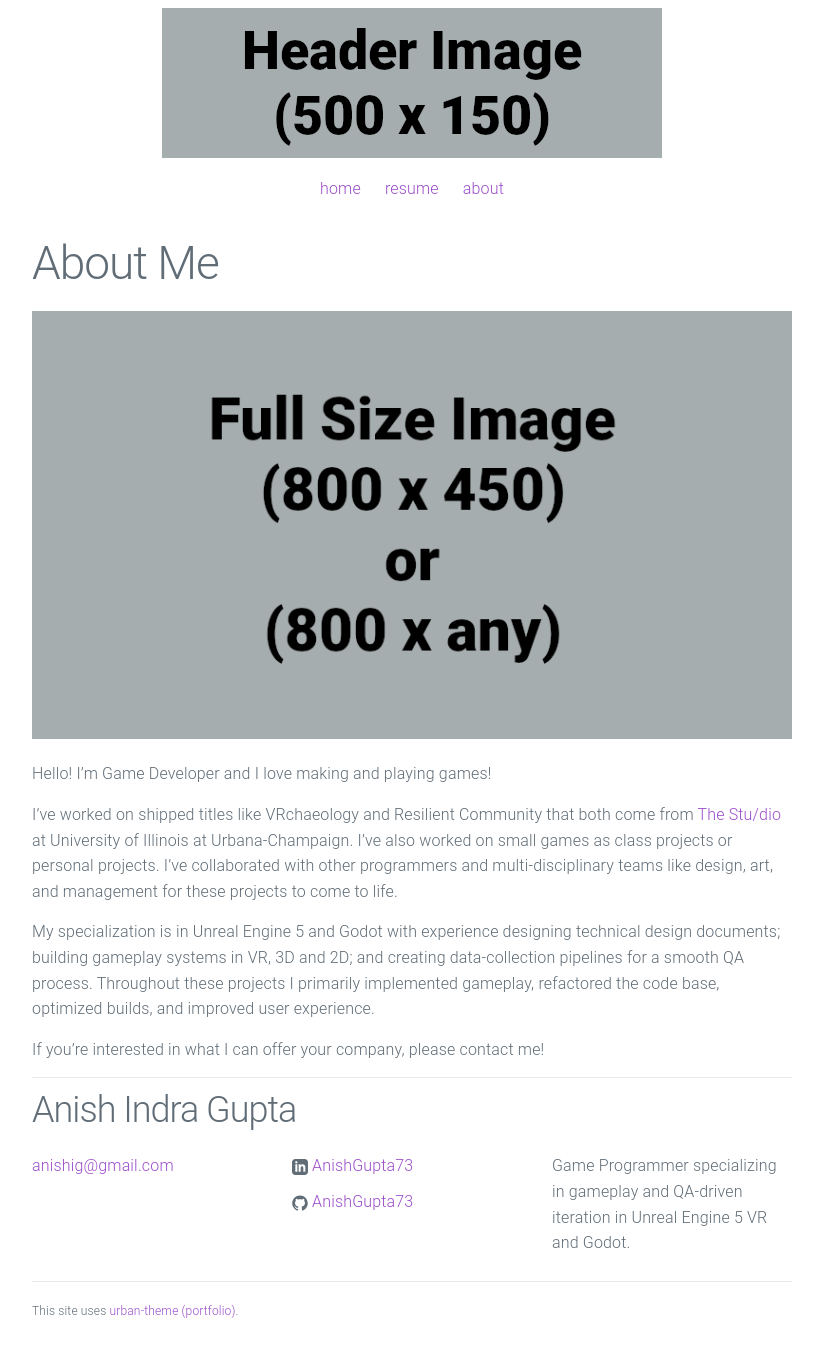
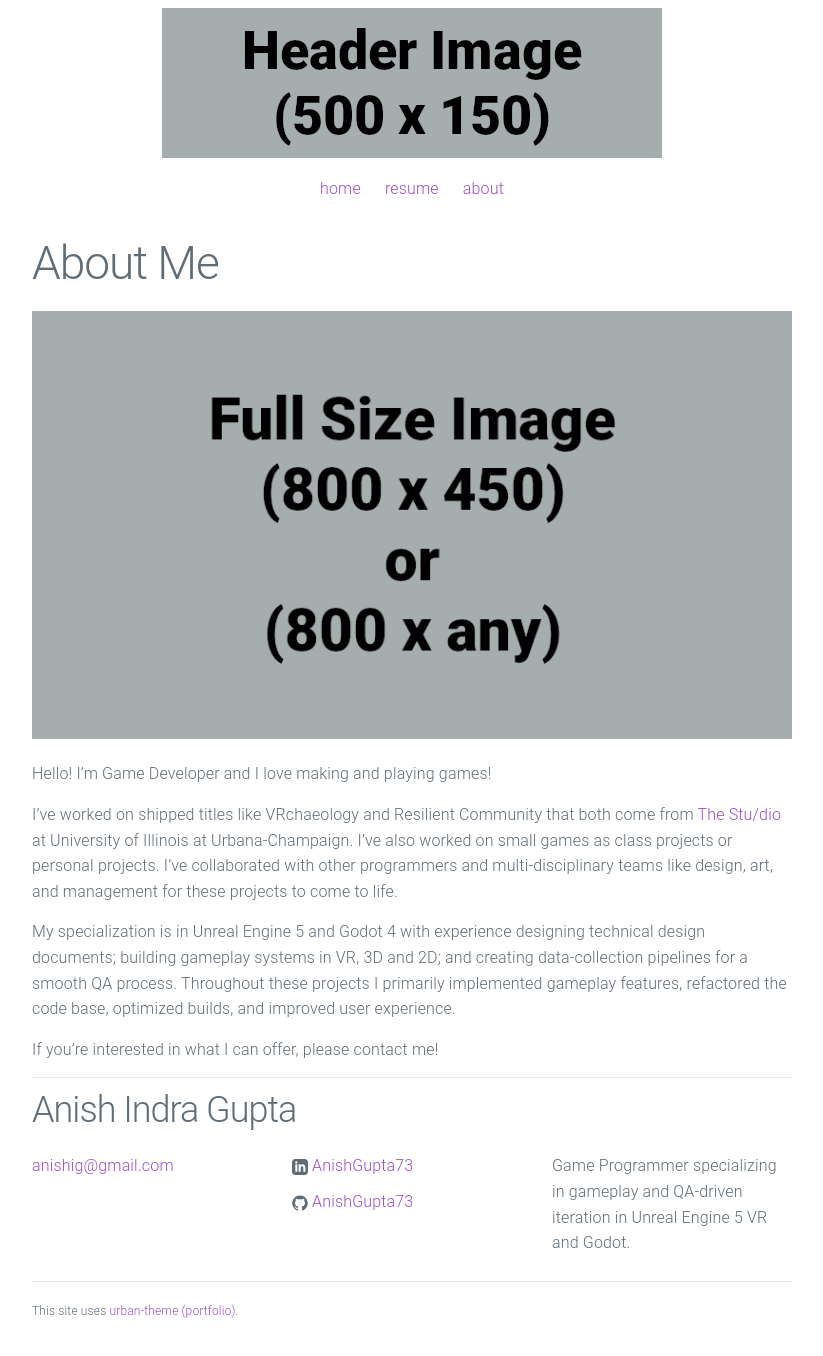
Before and after one commit to AnishGupta73/anishgupta73.github.io, a Jekyll site: the page built from about.md, in a window 1280 px wide. Shown: the whole page, without its empty margins (228-1051 px from the left). Built offline with Jekyll 4.4.1, drawn with Linux system fonts in a browser that asks for light colours.

Commit message:
pushing to see fig and formatting

```diff
--- a/about.md
+++ b/about.md
@@ -11,7 +11,7 @@ Hello! I'm Game Developer and I love making and playing games!
 I've worked on shipped titles like VRchaeology and Resilient Community that both come from [The Stu/dio](https://games.illinois.edu) at University of Illinois at Urbana-Champaign. I've also worked on small games as class projects or personal projects.
 I've collaborated with other programmers and multi-disciplinary teams like design, art, and management for these projects to come to life.
 
-My specialization is in Unreal Engine 5 and Godot with experience designing technical design documents; building gameplay systems in VR, 3D and 2D; and creating data-collection pipelines for a smooth QA process.
-Throughout these projects I primarily implemented gameplay, refactored the code base, optimized builds, and improved user experience.
+My specialization is in Unreal Engine 5 and Godot 4 with experience designing technical design documents; building gameplay systems in VR, 3D and 2D; and creating data-collection pipelines for a smooth QA process.
+Throughout these projects I primarily implemented gameplay features, refactored the code base, optimized builds, and improved user experience.
 
-If you're interested in what I can offer your company, please contact me!
+If you're interested in what I can offer, please contact me!
```
Also changed, not shown: _posts/2022-10-07-newer-game.md (+3 -14 lines), _posts/2022-10-09-newest-game.md (+48 -8 lines), resume.md (+1 -1 lines), assets/VRch/NewToolAccessSystemTDD.png (added), 3 other files.
